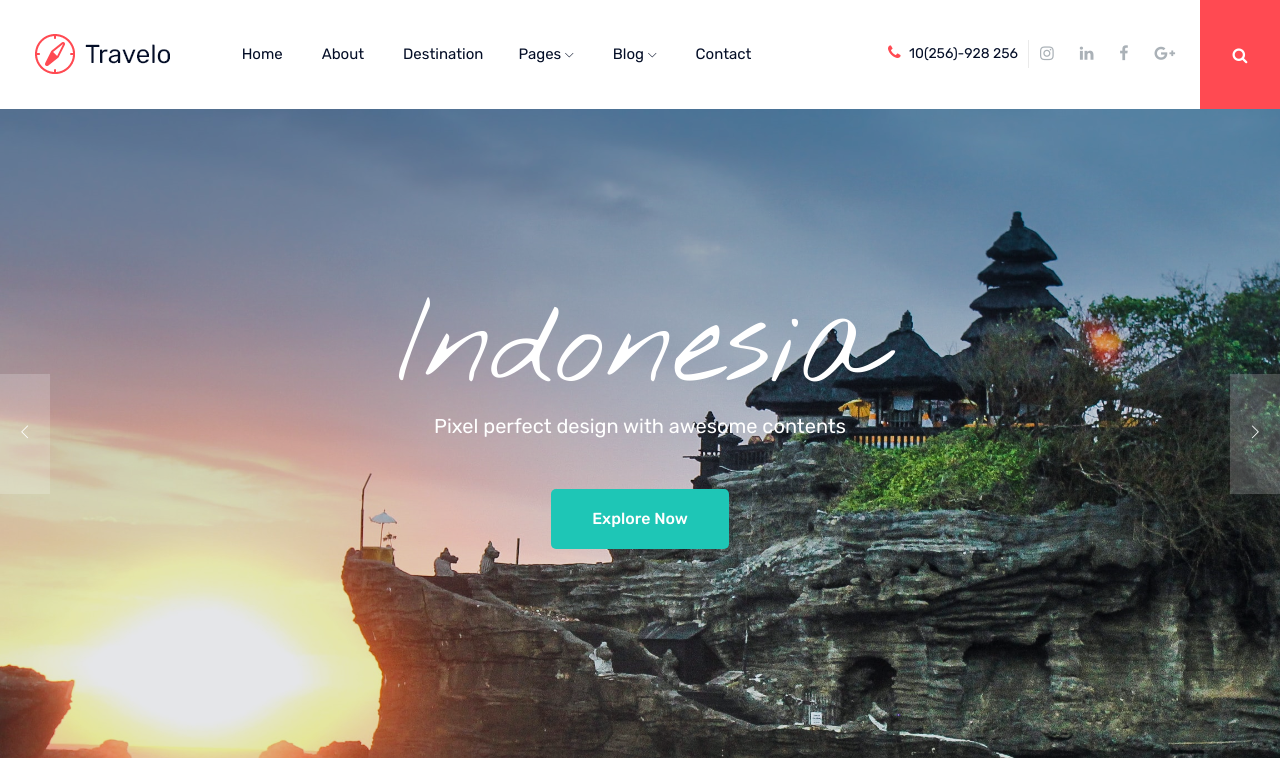
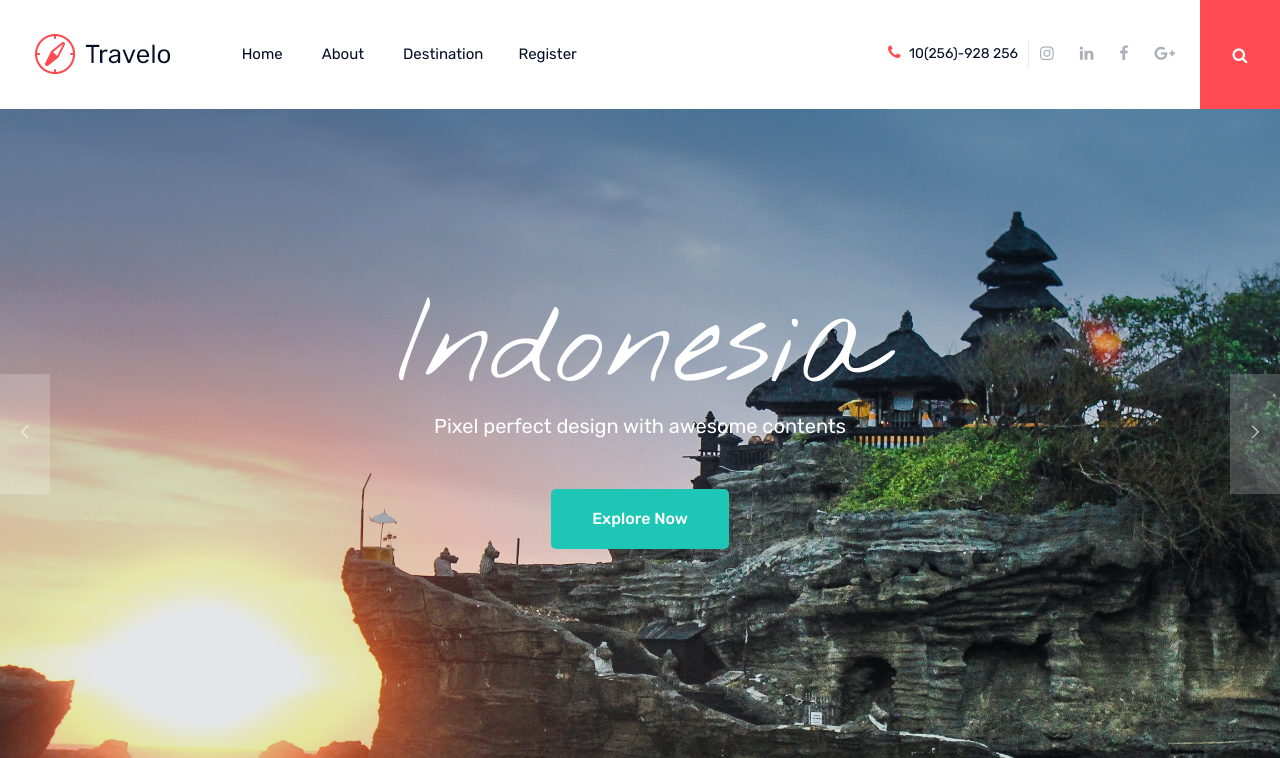
Before and after one commit to namita0210/Travello-Website, a Django app: template mdd/templates/index.html in a window 1280 px wide. Shown: the top 758 px of the page. Run offline with Django 4.2, Linux system fonts and the light colour scheme; the template is opened without the code that fills it, so the values that code supplies are empty; parts of the project's set-up code (start-up, migrations or seed data) failed here and were passed over; some libraries are stand-ins or nearby versions.

Commit message:
remove the pages , blog , and contact drop downs from the website travello
and add a Register drop down to the main page - travello

```diff
--- a/mdd/templates/index.html
+++ b/mdd/templates/index.html
@@ -59,19 +59,7 @@
                                             <li><a class="active" href="{% static 'index.html'%}">home</a></li>
                                             <li><a href="{% static 'about.html'%}">About</a></li>
                                             <li><a class="" href="{% static 'travel_destination.html'%}">Destination</a></l/li>
-                                            <li><a href="{% static '#'%}">pages <i class="ti-angle-down"></i></a>
-                                                <ul class="submenu">
-                                                        <li><a href="{% static 'destination_details.html'%}">Destinations details</a></li>
-                                                        <li><a href="{% static 'elements.html'%}">elements</a></li>
-                                                </ul>
-                                            </li>
-                                            <li><a href="{% static '#'%}">blog <i class="ti-angle-down"></i></a>
-                                                <ul class="submenu">
-                                                    <li><a href="{% static 'blog.html'%}">blog</a></li>
-                                                    <li><a href="{% static 'single-blog.html'%}">single-blog</a></li>
-                                                </ul>
-                                            </li>
-                                            <li><a href="{% static 'contact.html'%}">Contact</a></li>
+                                            <li><a href = "accounts/register">Register</a></li>
                                         </ul>
                                     </nav>
                                 </div>
```
